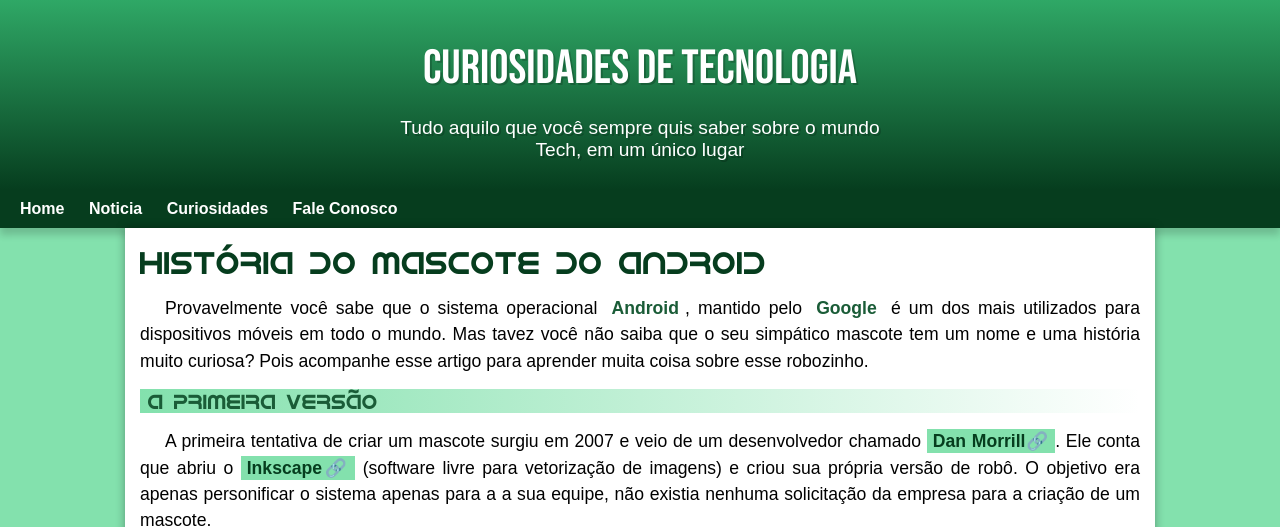
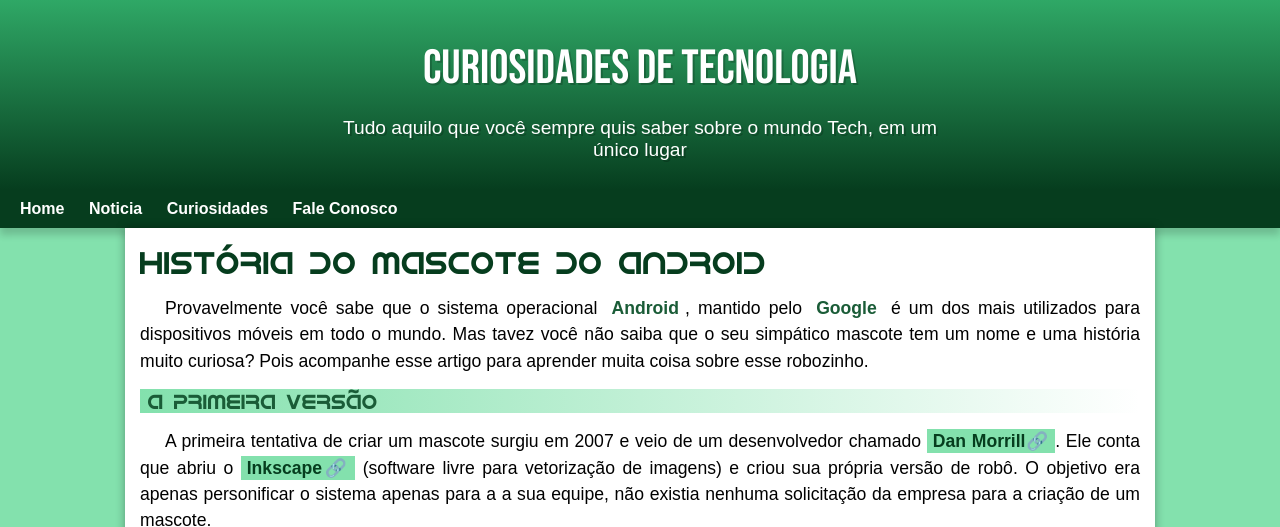
Before and after one commit to James-Jon17/projeto-android, a plain HTML site: page index.html in a window 1280 px wide. Shown: the top 527 px of the page. Drawn offline with Linux system fonts and the light colour scheme.

Commit message:
Padding Correção

```diff
--- a/estilo/style.css
+++ b/estilo/style.css
@@ -57,12 +57,12 @@ header > p {
     color: white;
     font-family: var(--font-padrao);
     font-size: 1.2em;
-    max-width: 500px;
+    max-width: 600px;
     padding-right: 10px;
     padding-left: 10px;
     margin: auto;
+    padding-bottom: 10px;
     text-shadow: 2px 2px 0px rgba(0, 0, 0, 0.199);
-    margin-bottom: 20px;
 
 }
 
```
